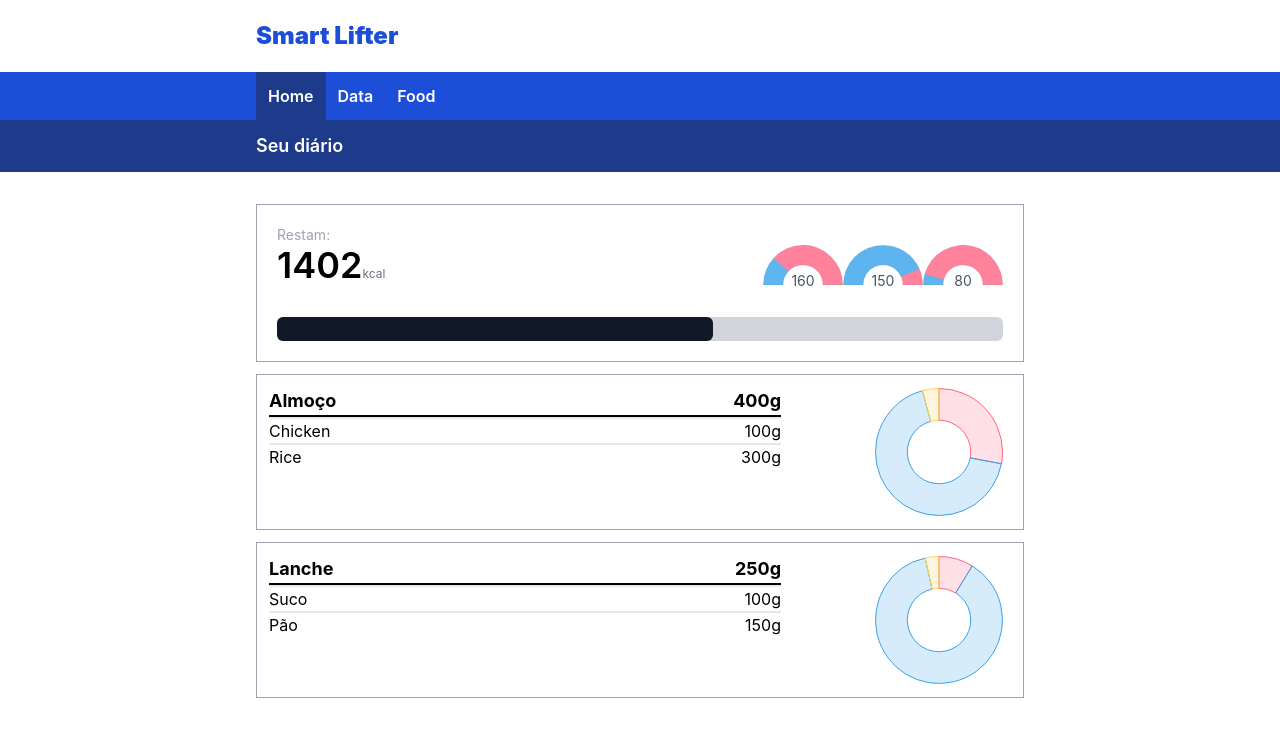
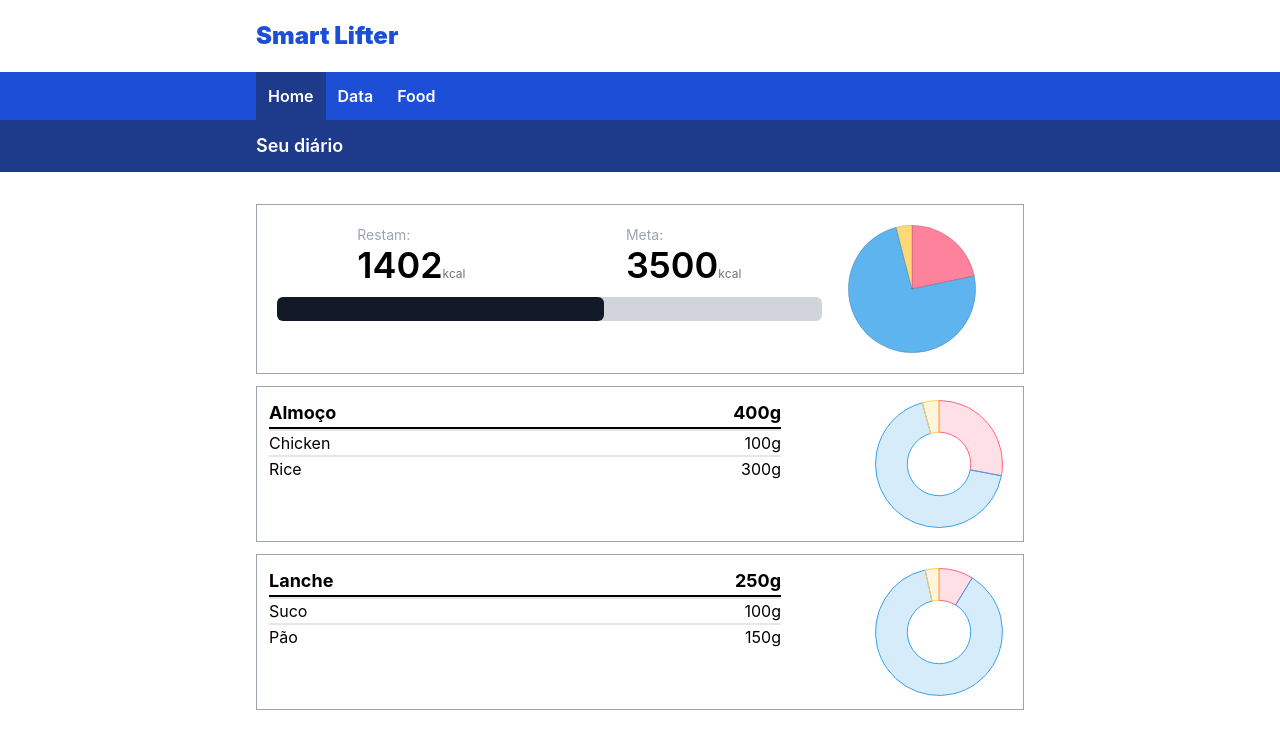
Before and after one commit to PedroSpelta/Fitness, a Next.js app: page /home in a window 1280 px wide. Shown: the top 748 px of the page. Built offline with nearby package versions, Linux system fonts and the light colour scheme.

Commit message:
mudando o grafico de macro para pie

```diff
--- a/components/Daily.tsx
+++ b/components/Daily.tsx
@@ -1,7 +1,6 @@
 import React, { useEffect, useState } from "react";
 import { useFoodContext } from "../context/foodContext";
 import { usePersonalDataContext } from "../context/personalData";
-import { defaultTodayMeals } from "../libs/constants";
 import MacroCircle from "./MacroCircle";
 
 function Daily() {
@@ -27,7 +26,6 @@ function Daily() {
     let fat = 0;
     for (let m = 0; m < todayMeals.length; m += 1) {
       const { ingredients } = todayMeals[m];
-
       for (let i = 0; i < ingredients.length; i += 1) {
         carb += ingredients[i].carb;
         prot += ingredients[i].prot;
@@ -42,8 +40,9 @@ function Daily() {
   )}%`;
 
   return (
-    <div className="border border-gray-400 max-w-3xl w-full p-5 mt-8">
-      <div className="flex justify-between w-full">
+    <div className="border border-gray-400 max-w-3xl w-full p-5 mt-8 grid grid-cols-4">
+      <div className="w-full col-span-3">
+        <div className="flex justify-around w-full">
           <div>
             <p className="text-sm text-gray-400">Restam:</p>
             <span className="text-4xl font-semibold">
@@ -51,19 +50,12 @@ function Daily() {
             </span>
             <span className="text-xs text-gray-500">kcal</span>
           </div>
-        <div className=" flex justify-end">
-          <MacroCircle
-            completed={consumedMacros.prot}
-            missing={personalData.protein - consumedMacros.prot}
-          />
-          <MacroCircle
-            completed={consumedMacros.carb}
-            missing={personalData.carbo - consumedMacros.carb}
-          />
-          <MacroCircle
-            completed={consumedMacros.fat}
-            missing={personalData.fat - consumedMacros.fat}
-          />
+          <div>
+            <p className="text-sm text-gray-400">Meta:</p>
+            <span className="text-4xl font-semibold">
+              {personalData.calories}
+            </span>
+            <span className="text-xs text-gray-500">kcal</span>
           </div>
         </div>
         <div className="w-full border-gray-900 bg-gray-300 rounded-md">
@@ -73,6 +65,10 @@ function Daily() {
           ></div>
         </div>
       </div>
+      <div className="flex justify-center items-center">
+        <MacroCircle macros={consumedMacros} />
+      </div>
+    </div>
   );
 }
 
--- a/components/MacroCircle.tsx
+++ b/components/MacroCircle.tsx
@@ -1,32 +1,40 @@
 import React from "react";
-import { Doughnut } from "react-chartjs-2";
+import { Doughnut, Pie } from "react-chartjs-2";
 import { Chart as ChartJS, ArcElement, Tooltip, Legend } from "chart.js";
 ChartJS.register(ArcElement, Tooltip, Legend);
 
-function MacroCircle({
-  completed,
-  missing,
-}: {
-  completed: number;
-  missing: number;
-}) {
+interface IMacrosObject {
+  carb: number;
+  prot: number;
+  fat: number;
+}
+
+function MacroCircle({ macros }: { macros: IMacrosObject }) {
   const dougData = {
-    labels: [],
+    labels: ["Proteína", "Carboidrato", "Gordura"],
     datasets: [
       {
         label: "# of Votes",
-        data: [completed, missing],
-        backgroundColor: ["rgba(54, 162, 235, 0.8)", "rgba(255, 99, 132, 0.8)"],
-        borderColor: ["rgba(0,0,0,0.1)"],
-        borderWidth: 0.5
+        data: [macros.prot, macros.carb, macros.fat],
+        backgroundColor: [
+          "rgba(255, 99, 132, 0.8)",
+          "rgba(54, 162, 235, 0.8)",
+          "rgba(255, 206, 86, 0.8)",
+        ],
+        borderColor: [
+          "rgba(0, 0, 0, 0.3)",
+          "rgba(0, 0, 0, 0.3)",
+          "rgba(0, 0, 0, 0.3)",
+        ],
+        borderWidth: 0.5,
       },
     ],
   };
 
   const dougOptions = {
     // for a semi circle
-    rotation: -90,
-    circumference: 180,
+    // rotation: -90,
+    // circumference: 180,
     responsive: true,
     plugins: {
       legend: {
@@ -39,12 +47,12 @@ function MacroCircle({
   };
 
   return (
-    <div className="w-20 h-20 relative">
-      <Doughnut data={dougData} options={dougOptions} />
-      <p className="absolute bottom-3.5 left-1/2 -translate-x-1/2 text-sm text-gray-600 -z-10">
+    <div className="w-32 h-32">
+      <Pie data={dougData} options={dougOptions} />
+      {/* <p className="absolute bottom-3.5 left-1/2 -translate-x-1/2 text-sm text-gray-600 -z-10">
         {" "}
         {missing + completed}
-      </p>
+      </p> */}
     </div>
   );
 }
```
Lines whose indentation alone changed are shown as unchanged.
